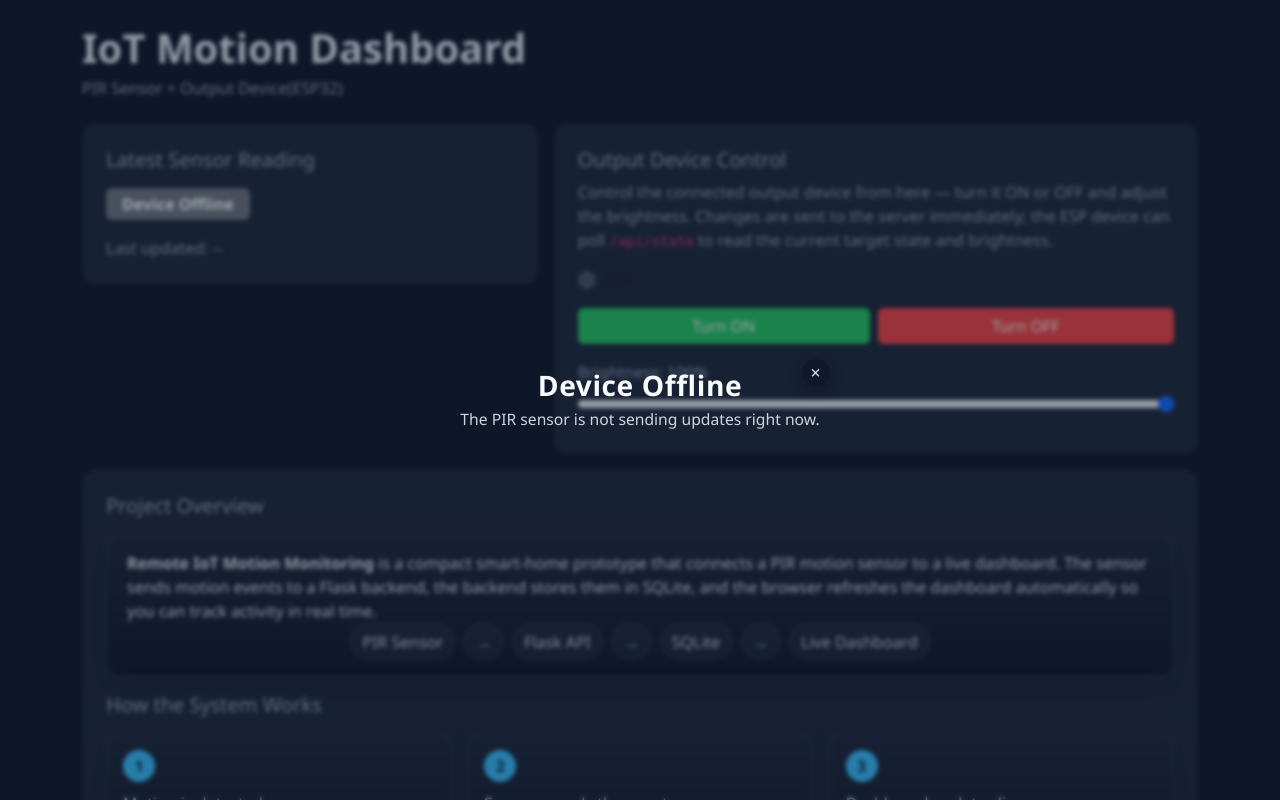
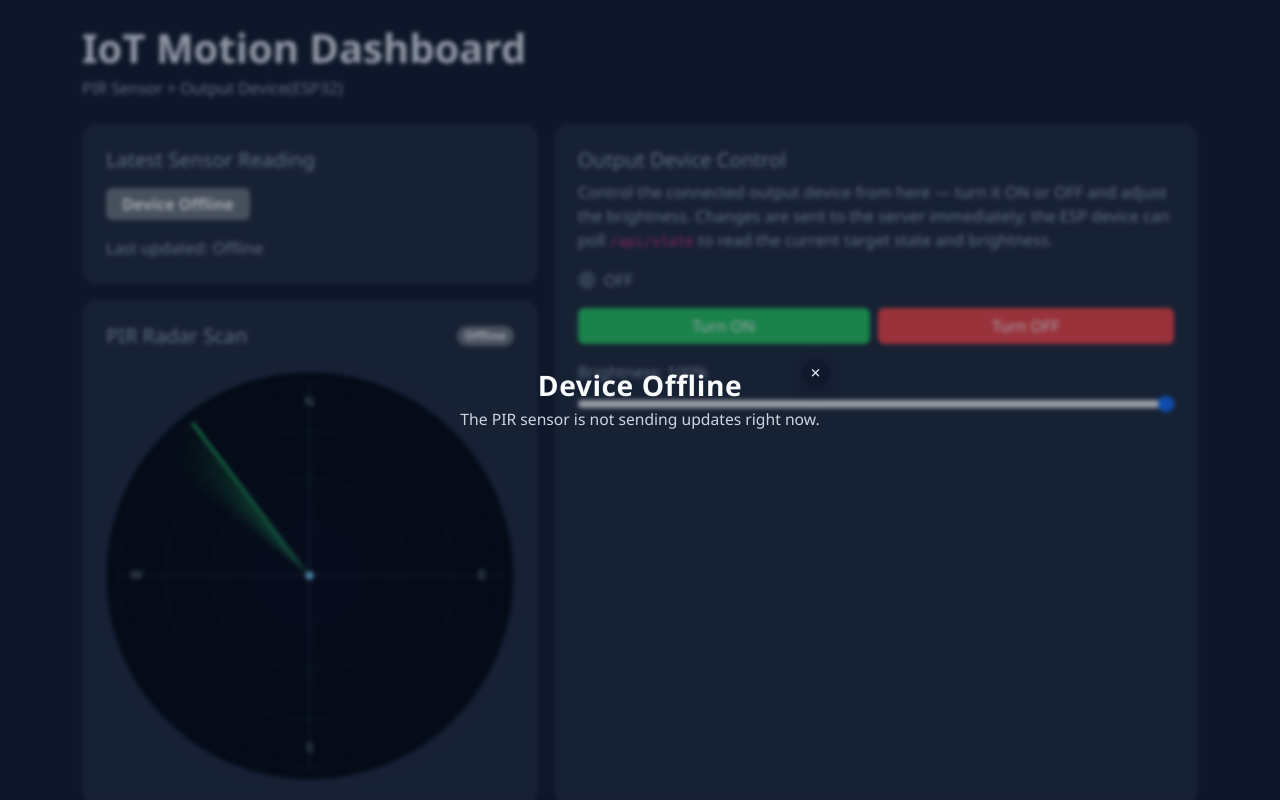
Before and after one commit to abduldidaagun6767/DevOps-Prelim-Practical-Exam, a Flask app: page / in a window 1280 px wide. Run offline with Flask 3, Linux system fonts and the light colour scheme; data comes from the database, SQL or seed files in the repository; data that the repository does not hold is empty.

Commit message:
Revert "Remove radar container from dashboard"
This reverts commit e9657a9ed85b821109086f3a5e5e813a3779d31d.

```diff
--- a/templates/index.html
+++ b/templates/index.html
@@ -172,6 +172,19 @@
             <span id="motion-badge" class="badge bg-secondary badge-motion">--</span>
           </div>
           <p class="mt-3 mb-0 muted">Last updated: <span id="last-updated">--</span></p>
+        </div>
+
+        <div class="card p-4 radar-card">
+          <div class="d-flex justify-content-between align-items-center mb-2">
+            <h5 class="muted mb-0">PIR Radar Scan</h5>
+            <span id="radar-status" class="badge rounded-pill bg-secondary">Standby</span>
+          </div>
+          <div class="radar-wrap">
+            <div id="radar-display" class="radar-display">
+              <canvas id="radar-canvas" class="radar-canvas" aria-label="radar display"></canvas>
+              <div class="radar-overlay"></div>
+            </div>
+          </div>
         </div>
       </div>
     </div>
@@ -657,7 +670,7 @@
   const rows = await res.json();
   const body = document.getElementById('history-body');
   body.innerHTML = rows.map(r =>
-    `<tr><td>${r.timestamp}</td><td>${r.motion === 1 ? 'Object Detected' : 'No Object Detected'}</td></tr>`
+    `<tr><td>${r.timestamp}</td><td>${r.motion === 1 ? 'Motion' : 'No Motion'}</td></tr>`
   ).join('');
 }
 
```
